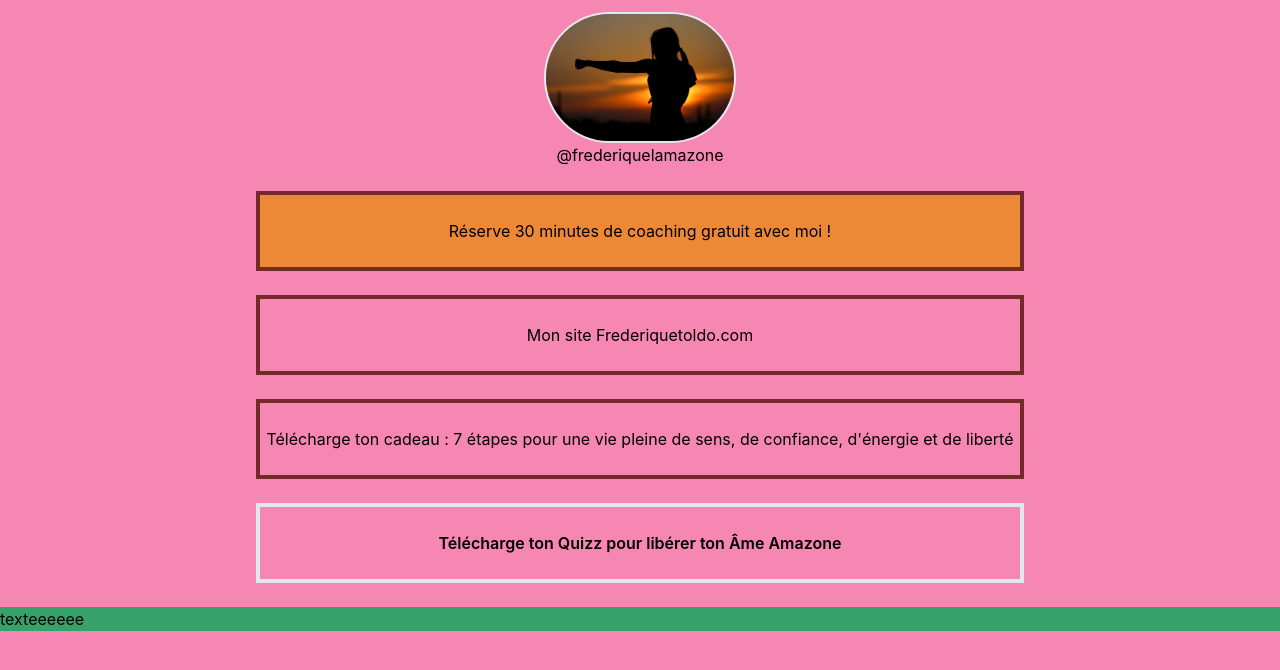
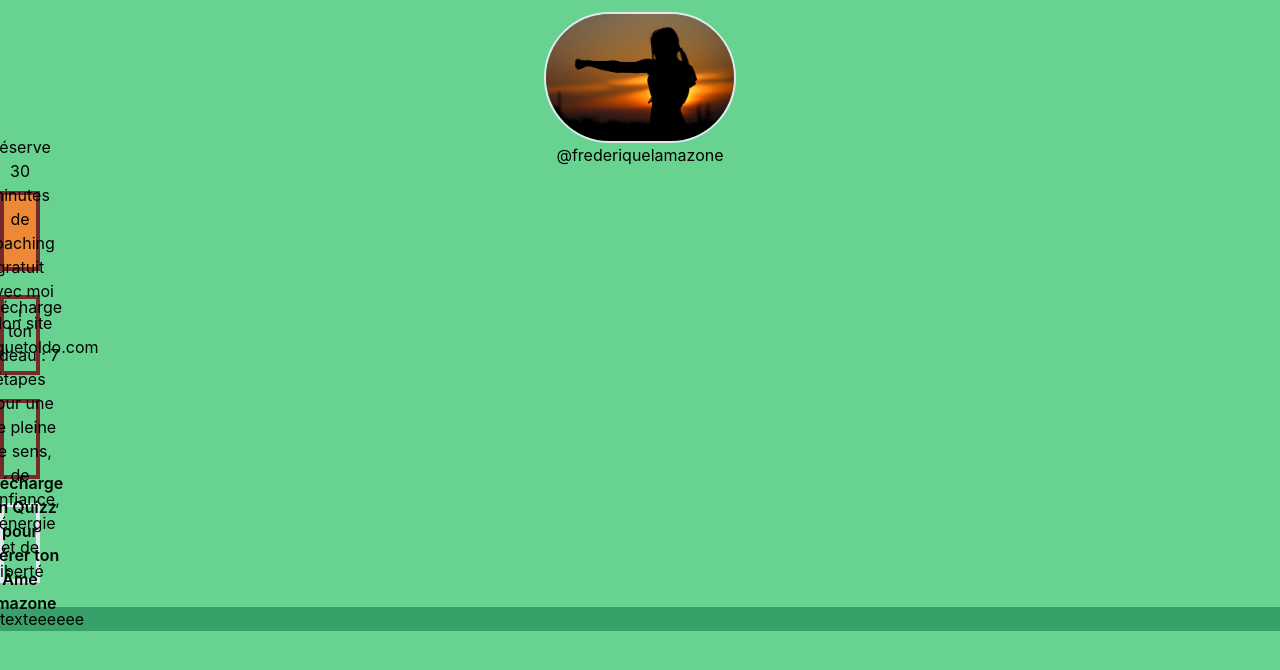
Before and after one commit to Abdel63/Amazone, a website: page index.html in a window 1280 px wide. Drawn offline with nearby package versions, Linux system fonts and the light colour scheme; files that its build step writes are made by us from their sources.

Commit message:
background body modified

```diff
--- a/index.html
+++ b/index.html
@@ -9,7 +9,7 @@
     <link rel="stylesheet" type="text/css" href="output.css" />
   </head>
 
-  <body class="bg-pink-400 m-0">
+  <body class="bg-green-400 m-0">
     <div class="mt-3 mx-64">
       <div>
         <img : src="images/karate-2578819_960_720.jpg" class="border-2
@@ -21,7 +21,7 @@
     </div>
     <br />
 
-    <div class="mx-64 text-center sm:block">
+    <div class="w-10 text-center sm:block contain">
       <div
         class="bg-orange-500 h-20 border-4 border-red-900 flex items-center justify-center"
       >
```
